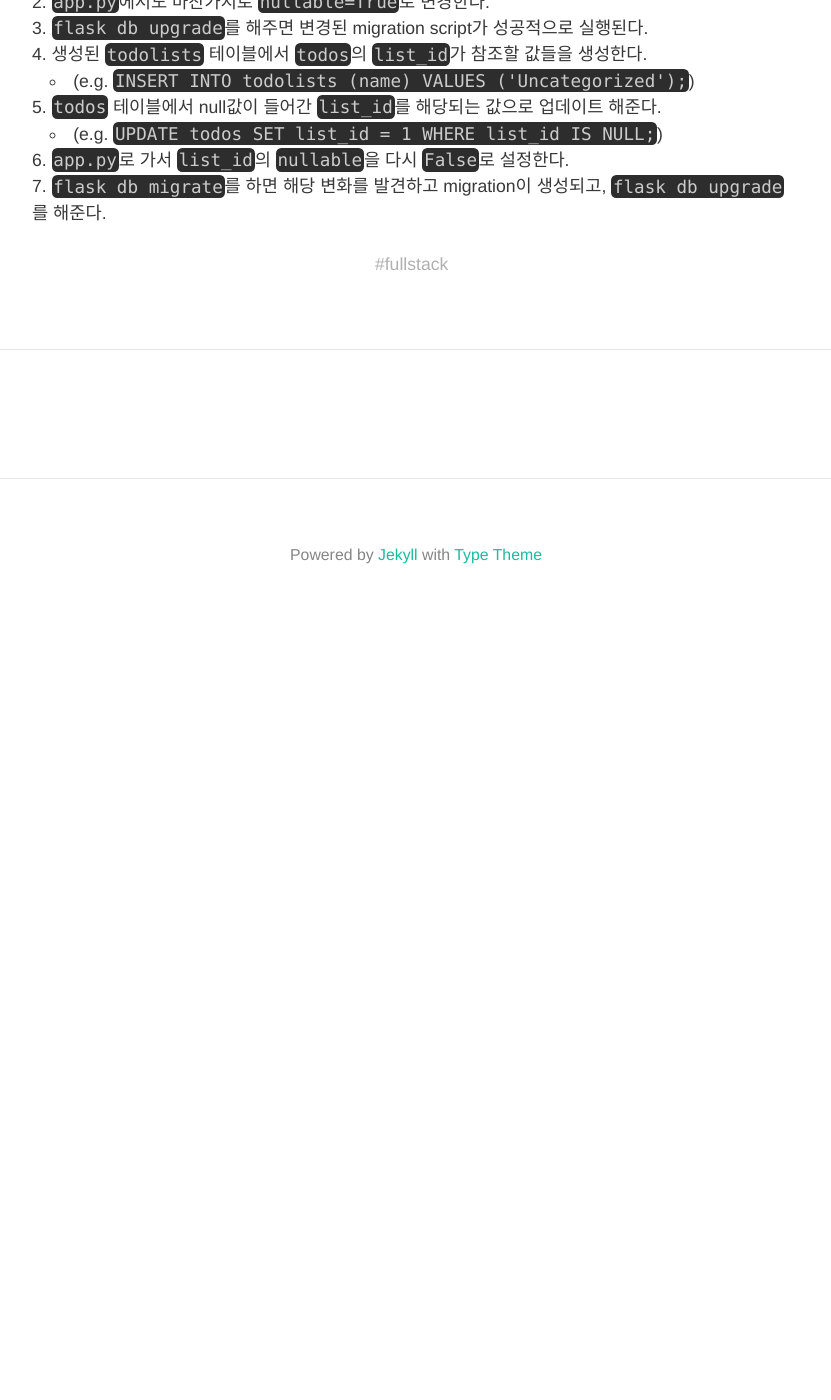
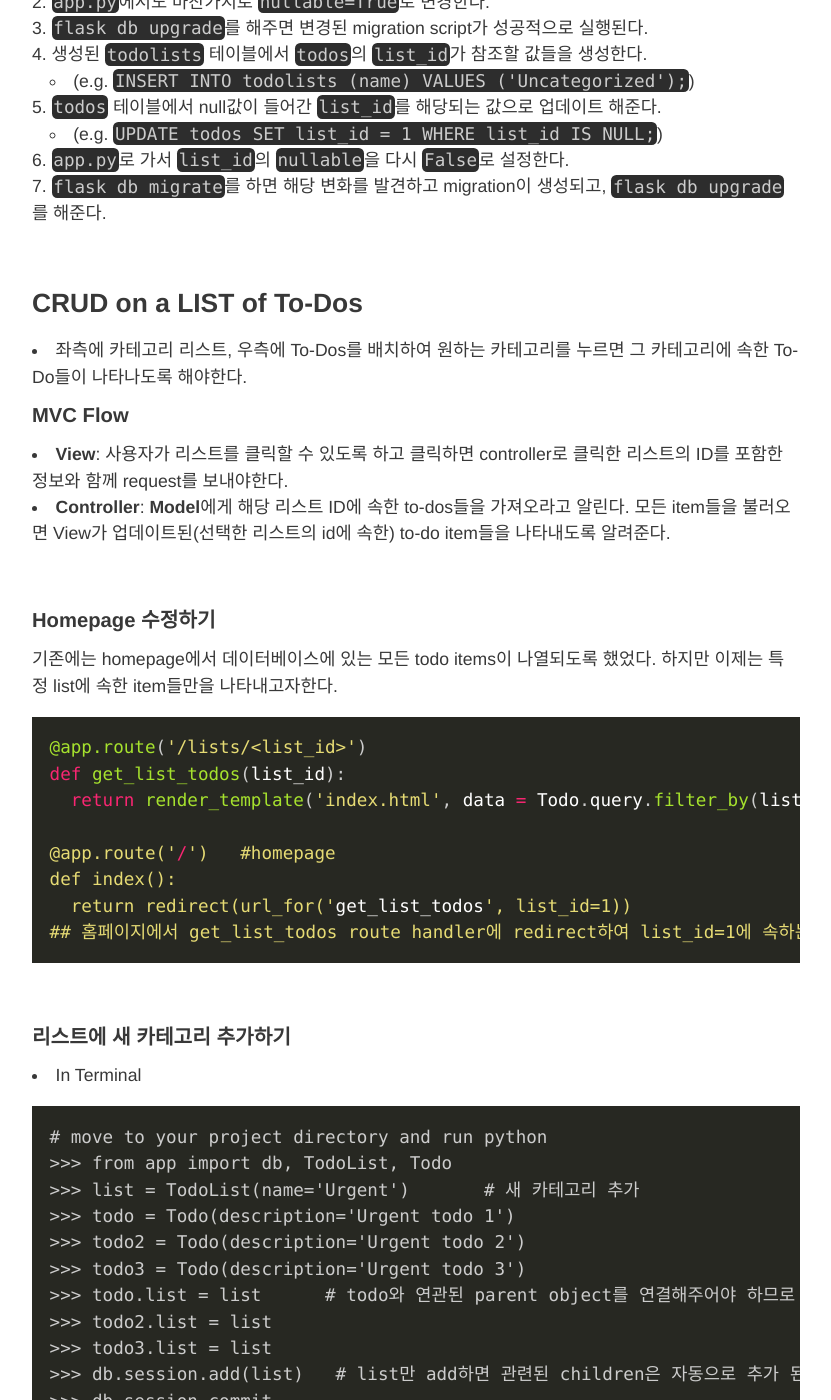
Before and after one commit to HyunlangBan/hyunlangban.github.io, a Jekyll site: the page built from _posts/2020-02-21-relationship2.md, in a window 1280 px wide and 1400 px high, scrolled down 1645 px. Shown: the whole window, without its empty margins (224-1055 px from the left). Built offline with Jekyll 4.4.1, drawn with Linux system fonts in a browser that asks for light colours; nearby versions of some CDN libraries; some web fonts are replaced; comment, search, counter and statistics services are not loaded; before the commit the page ends 2275 px from its top, so only the background shows below that; some of the changed text lies outside the part shown.

Commit message:
Update 2020-02-21-relationship2.md

````diff
--- a/_posts/2020-02-21-relationship2.md
+++ b/_posts/2020-02-21-relationship2.md
@@ -56,3 +56,48 @@ Generating C:\Users\gusfk\Desktop\class-demos\todoapp\migrations\versions\dde729
   - (e.g. `UPDATE todos SET list_id = 1 WHERE list_id IS NULL;`)
 6. `app.py`로 가서 `list_id`의 `nullable`을 다시 `False`로 설정한다.
 7. `flask db migrate`를 하면 해당 변화를 발견하고 migration이 생성되고, `flask db upgrade`를 해준다.
+
+<br>
+
+### CRUD on a LIST of To-Dos
+- 좌측에 카테고리 리스트, 우측에 To-Dos를 배치하여 원하는 카테고리를 누르면 그 카테고리에 속한 To-Do들이 나타나도록 해야한다.
+<br>
+#### MVC Flow
+- **View**: 사용자가 리스트를 클릭할 수 있도록 하고 클릭하면 controller로 클릭한 리스트의 ID를 포함한 정보와 함께 request를 보내야한다.
+- **Controller**: **Model**에게 해당 리스트 ID에 속한 to-dos들을 가져오라고 알린다. 모든 item들을 불러오면 View가 업데이트된(선택한 리스트의 id에 속한) to-do item들을 나타내도록 알려준다.
+
+<br>
+
+#### Homepage 수정하기
+기존에는 homepage에서 데이터베이스에 있는 모든 todo items이 나열되도록 했었다. 하지만 이제는 특정 list에 속한 item들만을 나타내고자한다.
+
+```python
+@app.route('/lists/<list_id>')
+def get_list_todos(list_id):
+  return render_template('index.html', data = Todo.query.filter_by(list_id=list_id).order_by('id).all())
+
+@app.route('/')   #homepage
+def index():
+  return redirect(url_for('get_list_todos', list_id=1))
+## 홈페이지에서 get_list_todos route handler에 redirect하여 list_id=1에 속하는 todo item들을 나타내도록 한다.
+```
+
+<br>
+
+#### 리스트에 새 카테고리 추가하기
+- In Terminal
+```
+# move to your project directory and run python
+>>> from app import db, TodoList, Todo
+>>> list = TodoList(name='Urgent')       # 새 카테고리 추가
+>>> todo = Todo(description='Urgent todo 1')
+>>> todo2 = Todo(description='Urgent todo 2')
+>>> todo3 = Todo(description='Urgent todo 3')
+>>> todo.list = list      # todo와 연관된 parent object를 연결해주어야 하므로 앞에서 선언한 list로 설정한다.
+>>> todo2.list = list
+>>> todo3.list = list
+>>> db.session.add(list)   # list만 add하면 관련된 children은 자동으로 추가 된다. cascade option의 기본 설정이기 때문이다.
+>>> db.session.commit
+```
+- SQlAlchemy는 parent가 add될때 관련된 children이 함께 자동으로 add될 수 있도록 해준다.
+- 또한 테이블 내에서 발생하는 모든 ordering details를 처리해준다.
````
